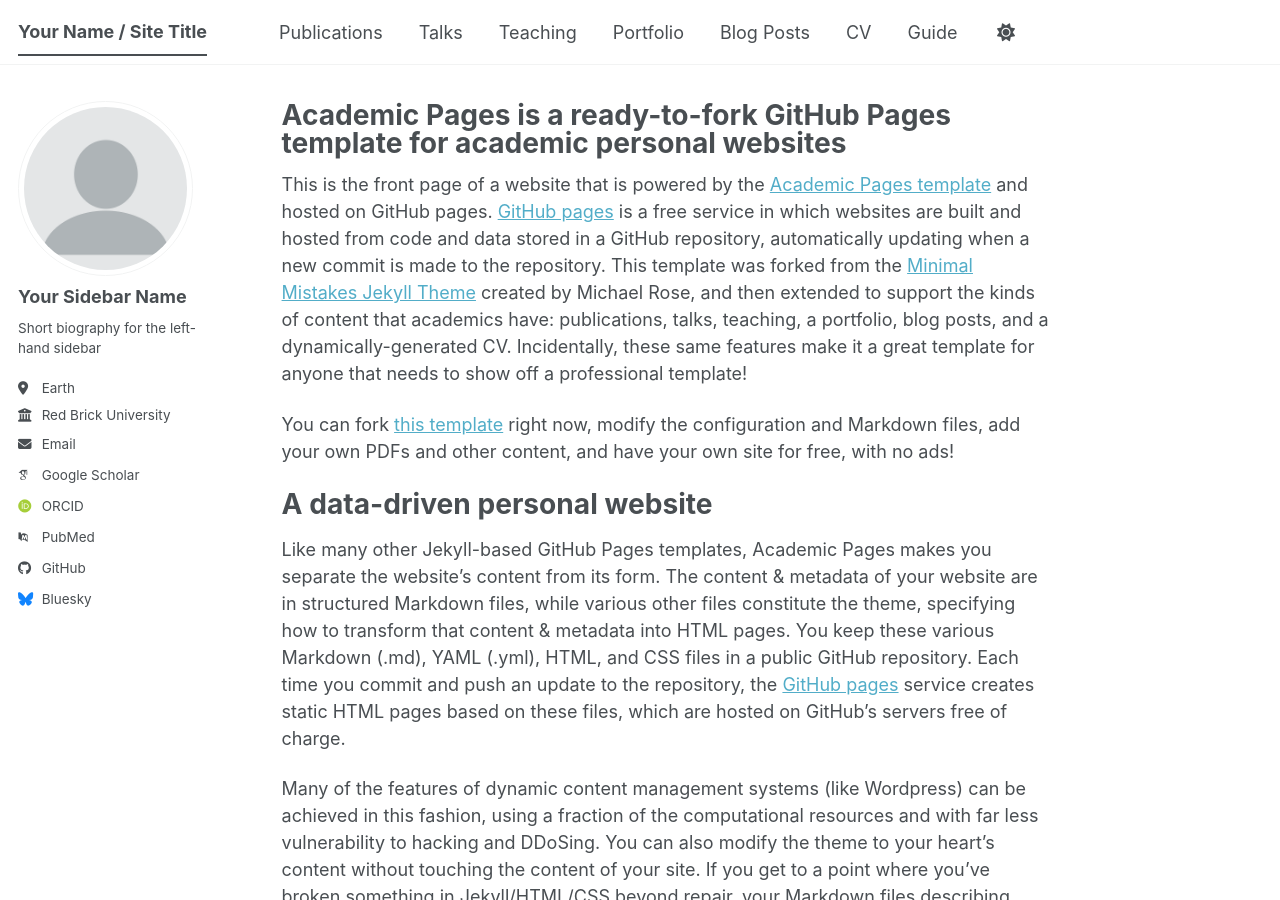
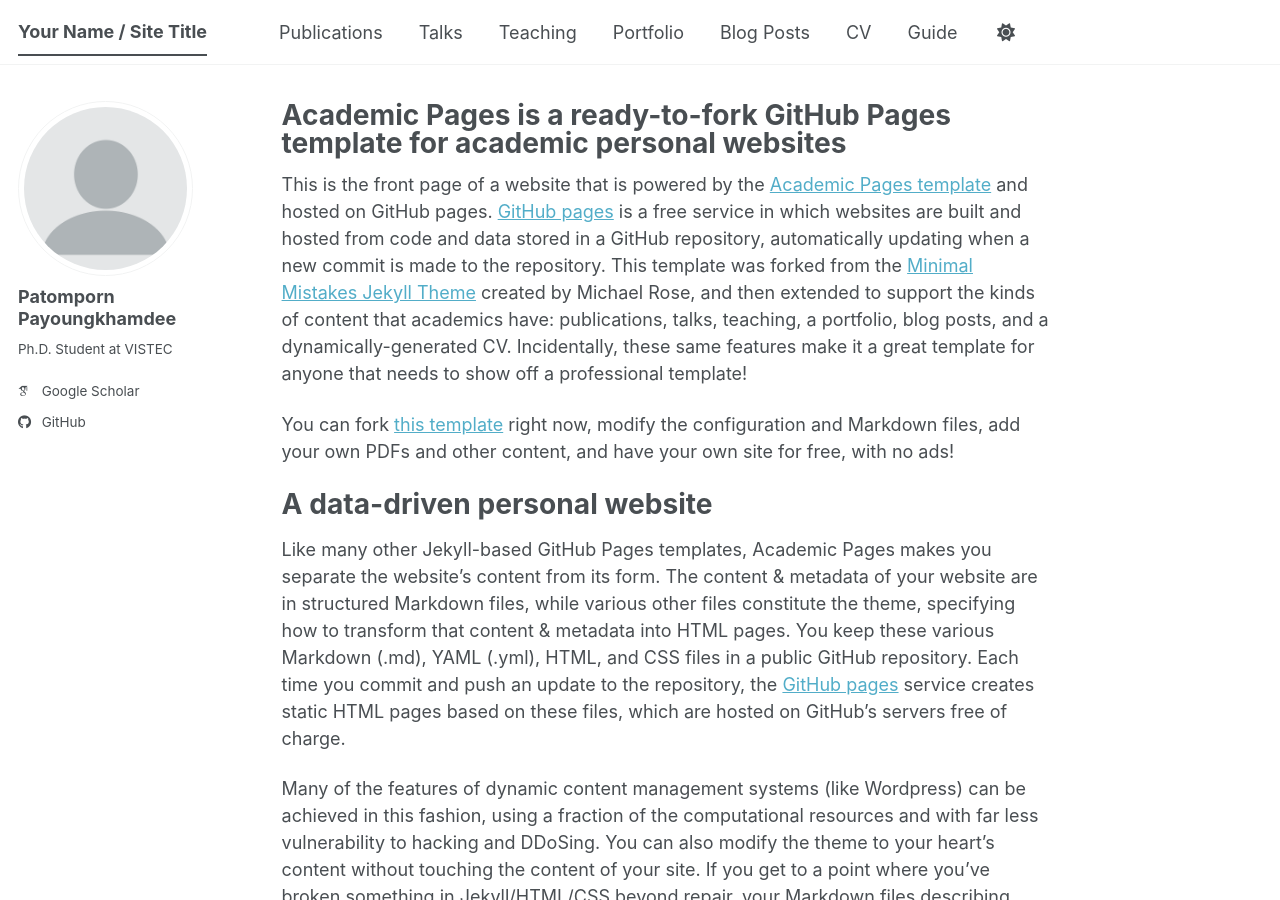
Before and after one commit to calzonelover/calzonelover.github.io, a Jekyll site: the page built from _pages/about.md, in a window 1280 px wide and 900 px high. Built offline with Jekyll 4.4.1, drawn with Linux system fonts in a browser that asks for light colours; some web fonts are replaced; a script bundle is joined from its source files by our own code; library files that are not in the unit come from our copies.

Commit message:
Modify author details and social media links
Updated author information and social media links in the config file.

```diff
--- a/_config.yml
+++ b/_config.yml
@@ -24,24 +24,24 @@
 author:
   # Biographic information
   avatar           : "profile.png"
-  name             : "Your Sidebar Name"
+  name             : "Patomporn Payoungkhamdee"
   pronouns         : # example: "she/her"
-  bio              : "Short biography for the left-hand sidebar"
-  location         : "Earth"
-  employer         : "Red Brick University"
+  bio              : "Ph.D. Student at VISTEC"
+  location         : # "Earth"
+  employer         : # University
   uri              : # URL
-  email            : "none@example.org"
+  email            : # "none@example.org"
 
   # Academic websites
   academia         : # URL
   arxiv            : # URL - Update with the correct link to your profile
-  googlescholar    : "https://scholar.google.com/citations?user=PS_CX0AAAAAJ"
+  googlescholar    : "https://scholar.google.com/citations?user=brs_SrgAAAAJ"
   inspire-hep      : # URL
   impactstory      : # URL
-  orcid            : "https://orcid.org/yourorcidurl"
+  orcid            : # "https://orcid.org/yourorcidurl"
   semantic         : # URL
   ssrn             : # URL
-  pubmed           : "https://www.ncbi.nlm.nih.gov/pubmed/?term=john+snow"
+  pubmed           : # "https://www.ncbi.nlm.nih.gov/pubmed/?term=john+snow"
   researchgate     : # URL
   scopus           : # URL
   zotero           : # URL
@@ -51,13 +51,13 @@
   bitbucket        : # Username - Update with your username on the site
   codepen          : # Username
   dribbble         : # Username
-  github           : "academicpages"
+  github           : "calzonelover"
   kaggle           : # Username
   stackoverflow    : # User number or user number and name (i.e., use "1" or "1/jeff-atwood")
 
   # Social media
   artstation       : # Username
-  bluesky          : "bsky.app" # Replace this with you Bluesky username
+  bluesky          : # Replace this with you Bluesky username
   facebook         : # Username
   flickr           : # Username
   foursquare       : # Username
```
